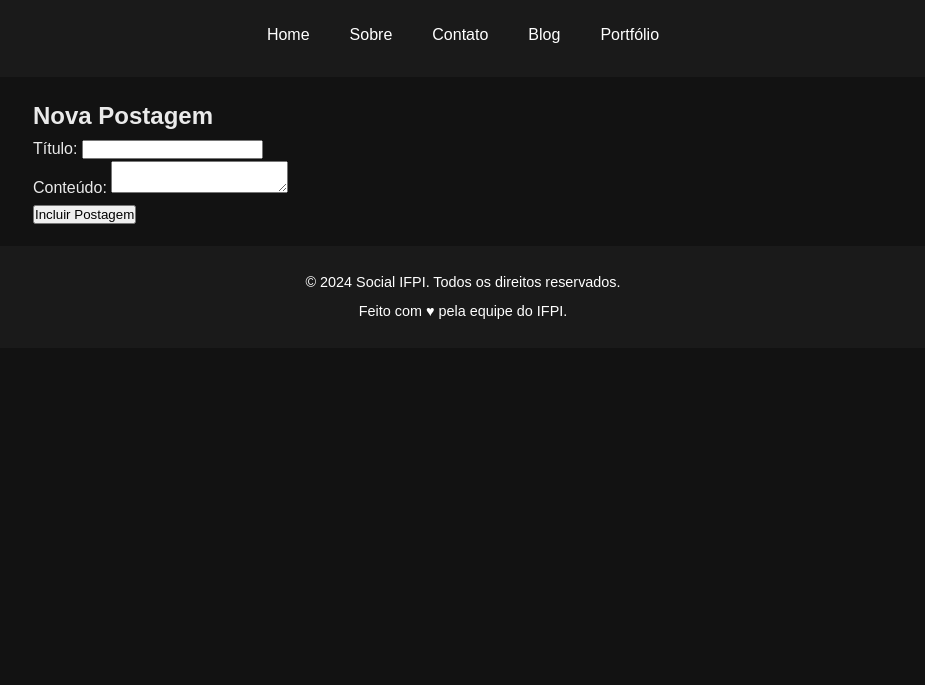
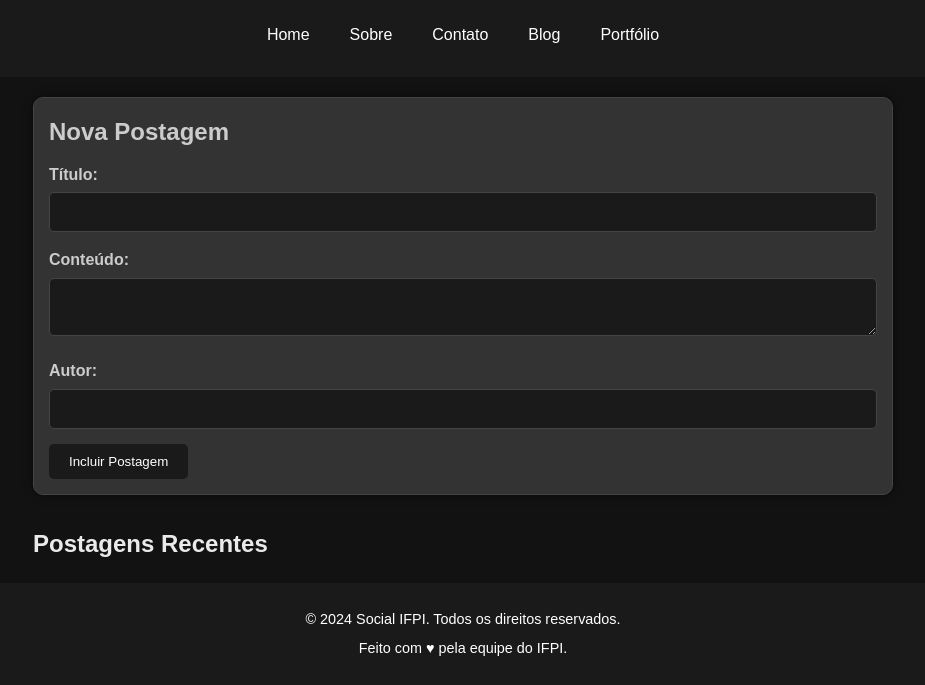
Before and after one commit to jose-vitorr/Social-ifpi, a plain HTML site: page front-end/index.html in a window 1280 px wide. Shown: the part 123-808 px from the top of the page, without its empty margins (177-1102 px from the left). Drawn offline with Linux system fonts and the light colour scheme; no server answers.

Commit message:
Update index.html

```diff
--- a/front-end/index.html
+++ b/front-end/index.html
@@ -1,5 +1,5 @@
 <!DOCTYPE html>
-<html lang="en">
+<html lang="pt-BR">
 
 <head>
     <meta charset="UTF-8">
@@ -9,7 +9,6 @@
 </head>
 
 <body>
-    <div id="container">
     <header>
         <h1>Social IFPI</h1>
         <p>Bem-vindo ao blog de tecnologia e inovação do IFPI</p>
@@ -23,31 +22,33 @@
             </ul>
         </nav>
     </header>
+
     <main>
-            <section id="formulario">
-
-                <div class = "campos">
+        <section class="nova-postagem">
             <h2>Nova Postagem</h2>
             <label for="titulo">Título:</label>
-                    <input type="text" id="titulo" name="titulo" required>
-                    <br>
+            <input type="text" id="titulo" name="titulo">
+
             <label for="conteudo">Conteúdo:</label>
-                    <textarea id="conteudo" name="conteudo" required></textarea>
-                    <br>
+            <textarea id="conteudo" name="conteudo"></textarea>
+
+            <label for="autor">Autor:</label>
+            <input type="text" id="autor" name="autor">
+
             <button id="botaoNovaPostagem">Incluir Postagem</button>
-                </div>
-
         </section>
 
-            <section id="postagens">
-                <!-- As postagens serão inseridas aqui dinamicamente -->
+        <section class="postagens">
+            <h2>Postagens Recentes</h2>
+            <div id="postagens"></div>
         </section>
     </main>
+
     <footer>
         <p>&copy; 2024 Social IFPI. Todos os direitos reservados.</p>
         <p>Feito com ♥ pela equipe do IFPI.</p>
     </footer>
-    </div>
+
     <script src="app.js"></script>
 </body>
 
```
Lines whose indentation alone changed are shown as unchanged.
